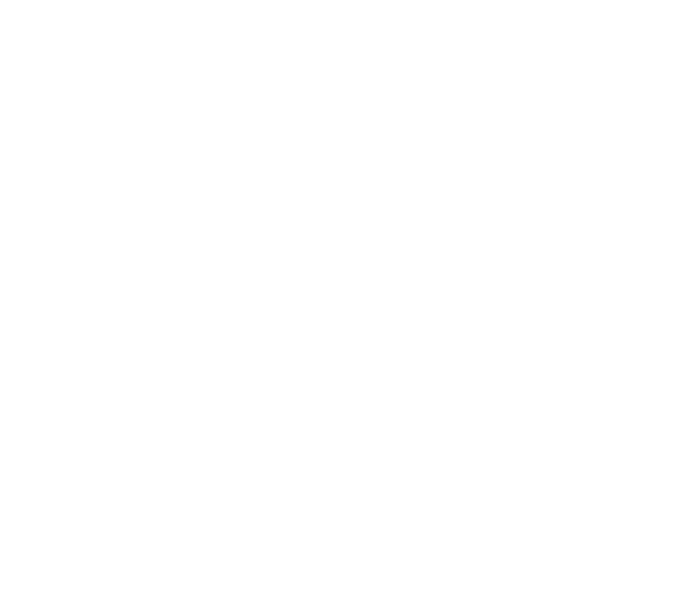
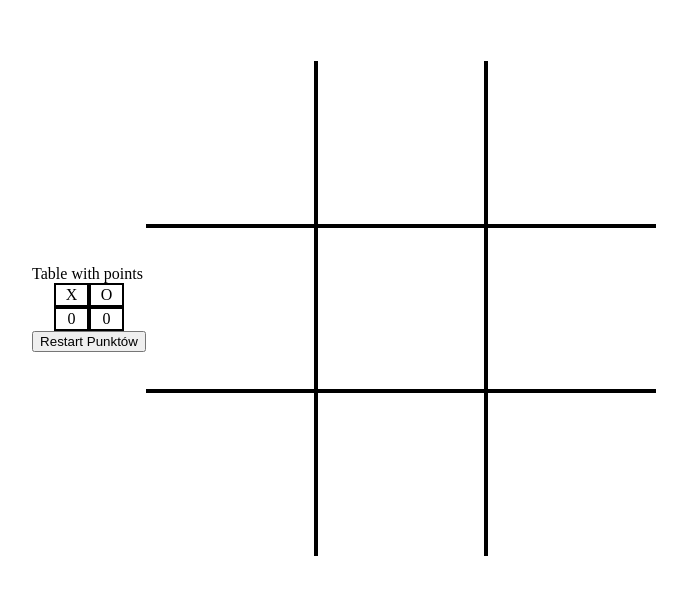
Before and after one commit to TheAwesomeJacob/Tic-Tac-Toe, a plain HTML site: page index.html in a window 1280 px wide. Shown: the whole page, without its empty margins (301-988 px from the left). Drawn offline with Linux system fonts and the light colour scheme.

Commit message:
Add files via upload

```diff
--- a/index.html
+++ b/index.html
@@ -8,24 +8,36 @@
     <title>Document</title>
 </head>
 <body>
+    <section class = "points">
+        Table with points
+        <table>
+            <tr>
+                <td>X</td> <td>O</td>
+            </tr>
+            <tr>
+                <td class = "pointsOfX">0</td> <td class = "pointsOfO">0</td>
+            </tr>
+        </table>
+        <input type = "button" value="Restart Punktów"/>
+    </section>
     <section class = "play-pole">
-        <div class = "col1row1">
+        <div class = "col1 row1">
         </div>
-        <div class = "col1row2">
+        <div class = "col1 row2">
         </div>
-        <div class = "col1row3">
+        <div class = "col1 row3">
         </div>
-        <div class = "col2row1">
+        <div class = "col2 row1">
         </div>
-        <div class = "col2row2">
+        <div class = "col2 row2">
         </div>
-        <div class = "col2row3">
+        <div class = "col2 row3">
         </div>
-        <div class = "col3row1">
+        <div class = "col3 row1">
         </div>
-        <div class = "col3row2">
+        <div class = "col3 row2">
         </div>
-        <di class = "col3row3">
+        <di class = "col3 row3">
         </div>
     </section>
     <script src="./script.js"></script>
--- a/script.js
+++ b/script.js
@@ -1,4 +1,6 @@
 const label = document.querySelectorAll("[class*='col']");
+let pointsX = document.querySelector(".pointsOfX");
+let pointsO = document.querySelector(".pointsOfO");
 
 const col = {
     col1: document.querySelectorAll("[class*='col1']"),
@@ -68,14 +70,20 @@ function winner(){
         }
 }
 
+let counter = 0;
+
 function winnerOfX(arr){
     if(areEqual(arr, arrX) === true){
         console.log("Winner of X!!!")
+        ++counter;
+        pointsX.innerText = counter;
     }
 }
 function winnerOfO(arr){
     if(areEqual(arr, arrO) === true){
         console.log("Winner of O!!!")
+        ++counter;
+        pointsO.innerText = counter;
     }
 }
 
--- a/view.css
+++ b/view.css
@@ -8,7 +8,23 @@ body{
     align-items: center;
 }
 
-section{
+table{
+    display: flex;
+    justify-content: center;
+}
+tr{
+    display: flex;
+    justify-content: center;
+}
+td{
+    border: 2px solid black;
+    justify-content: center;
+    align-items: center;
+    display: flex;
+    flex: 0 0 100%;
+}
+
+.play-pole{
     width: 500px;
     height: 500px;
     display: flex;
@@ -17,7 +33,7 @@ section{
     flex-wrap: wrap;
 }
 
-[class*=square]{
+[class*="col"]{
     width: 34%;
     height: 33%;
     border: 2px solid black;
@@ -27,31 +43,31 @@ section{
     align-items: center;
     font-size: 100px;
 }
-.square-first-left-top{
+.col1.row1{
     border-top: none;
     border-left: none;
 }
-.square-midle-left{
+.col1.row2{
     border-left: none;
 }
-.square-thrid-left-bottom{
+.col1.row3{
     border-bottom: none;
     border-left: none;
 }
-.square-first-midle-top{
+.col2.row1{
     border-top: none;
 }
-.square-thrid-midle-bottom{
+.col2.row3{
     border-bottom: none;
 }
-.square-first-right-top{
+.col3.row1{
     border-top: none;
     border-right: none;
 }
-.square-midle-right{
+.col3.row2{
     border-right: none;
 }
-.square-thrid-right-bottom{
+.col3.row3{
     border-bottom: none;
     border-right: none;
 }
```
